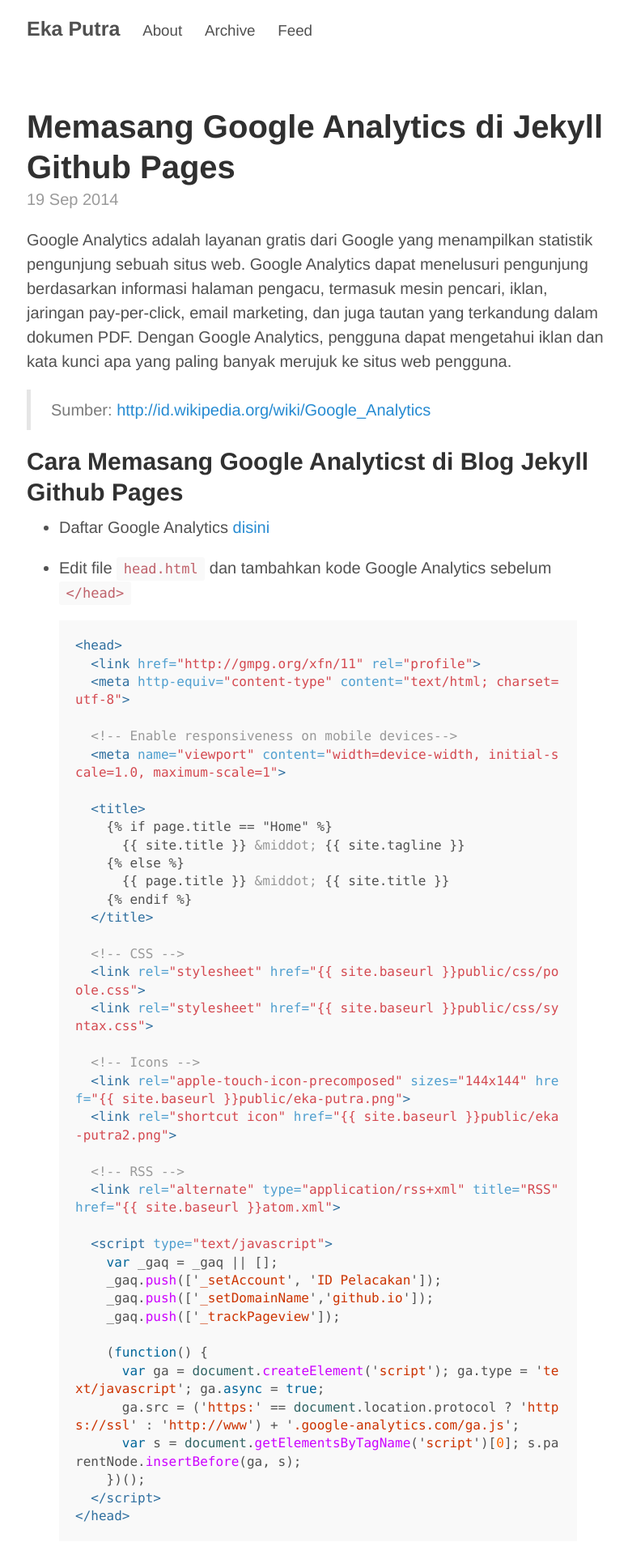
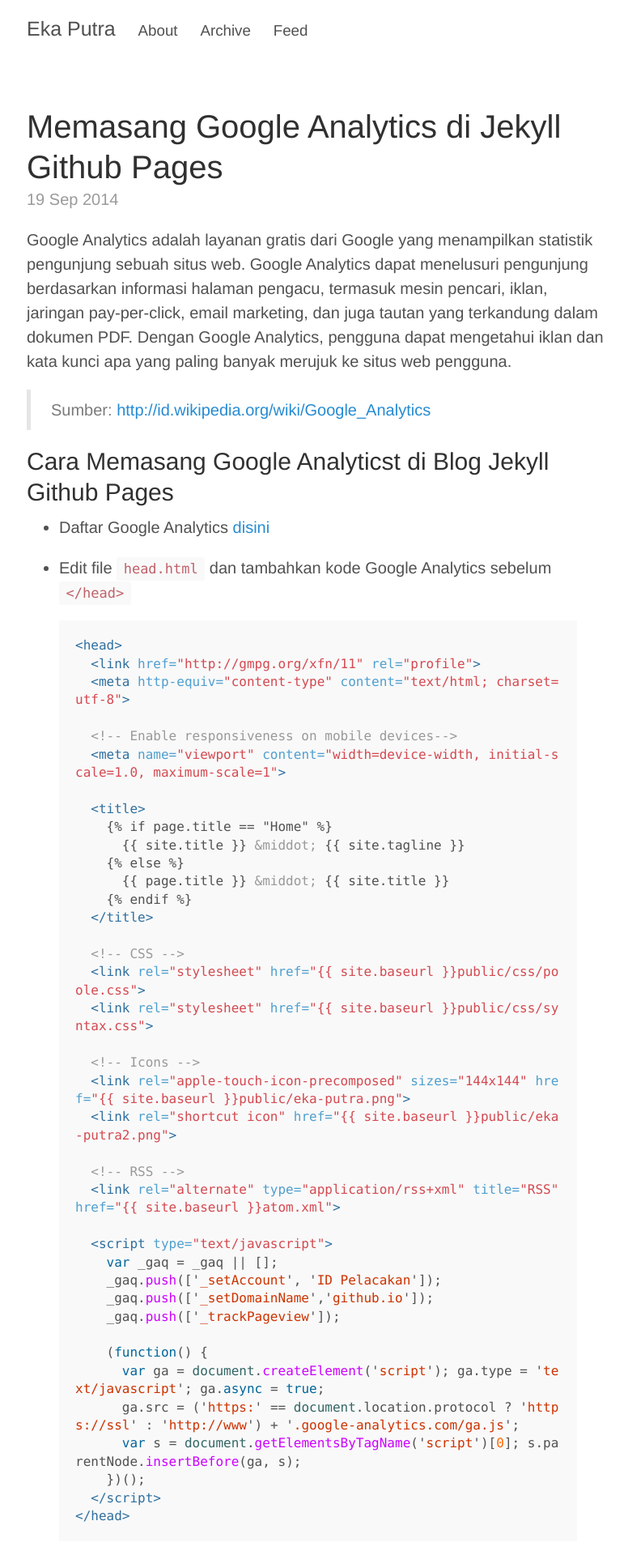
Before and after one commit to eputra/eputra.github.io, a Jekyll site: the page built from index.html, in a window 1280 px wide. Shown: the top 1920 px of the page at 81% size, without its empty margins (247-1023 px from the left). Built offline with Jekyll 4.4.1, drawn with Linux system fonts in a browser that asks for light colours; Markdown is read by kramdown in place of the engine named in the settings; the list of posts is cut into pages by our own code.

Commit message:
edit font

```diff
--- a/public/css/poole.css
+++ b/public/css/poole.css
@@ -82,7 +82,7 @@
 /* Headings */
 h1, h2, h3, h4, h5, h6 {
   margin-bottom: .5rem;
-  font-weight: bold;
+  font-weight: 400;
   line-height: 1.25;
   color: #313131;
   text-rendering: optimizeLegibility;
@@ -121,7 +121,7 @@
 }
 
 dt {
-  font-weight: bold;
+  font-weight: 400;
 }
 dd {
   margin-bottom: .5rem;
@@ -138,7 +138,7 @@
 
 abbr {
   font-size: 85%;
-  font-weight: bold;
+  font-weight: 400;
   color: #555;
   text-transform: uppercase;
 }
```
